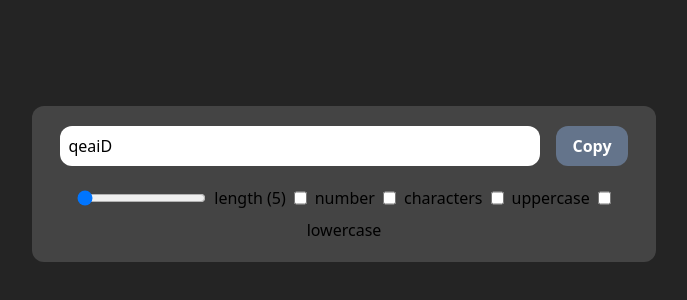
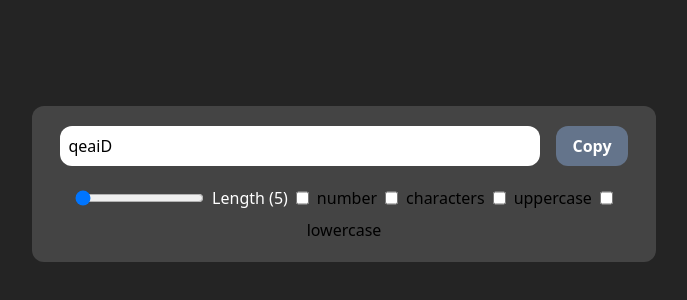
Before and after one commit to Bilal-1khan/React-PasswordGenerator, a React (Vite) app: page / in a window 1280 px wide. Shown: the part 216-516 px from the top of the page, without its empty margins (296-983 px from the left). Built offline with nearby package versions, Linux system fonts and the light colour scheme.

Commit message:
made changes

```diff
--- a/src/components/Input_Range/InputRange.jsx
+++ b/src/components/Input_Range/InputRange.jsx
@@ -1,24 +1,22 @@
-import React from 'react'
+import React from "react";
 
-const InputRange = ({Label,range,onRange}) => {
-
+const InputRange = ({ Label, range, onRange }) => {
   return (
     <>
-        <input
+      <input
         type="range"
         min={5}
         max={50}
         id="inputRange"
-        className='mx-3'
+        className="mx-3"
         value={range}
-        onChange={(event)=>onRange(event)}
-        />
-        <label
-        htmlFor="inputRange"
-           className='text-white capitalize cursor-pointer'
-        >{Label} ({range})</label>
+        onChange={(event) => onRange(event)}
+      />
+      <label htmlFor="inputRange" className="labels">
+        {Label} ({range})
+      </label>
     </>
-  )
-}
+  );
+};
 
-export default InputRange
+export default InputRange;
```
